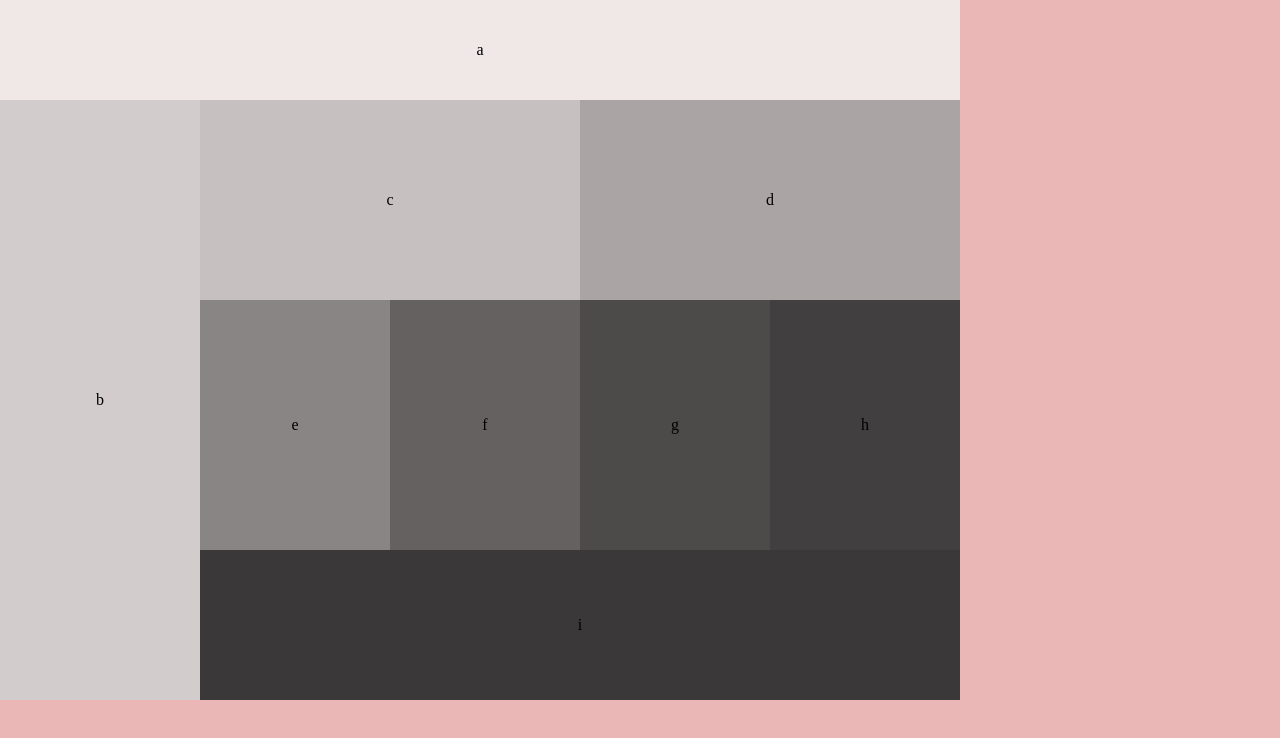
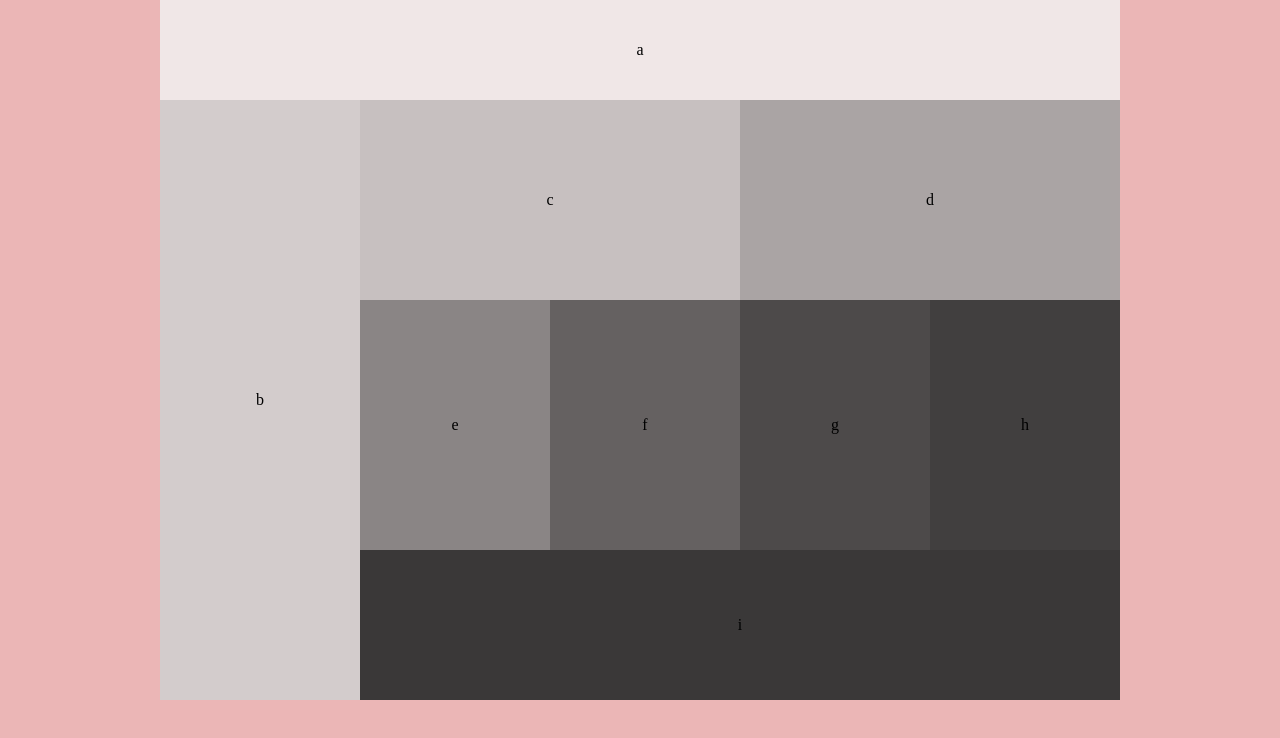
Before and after one commit to SBALDOCK/Code-301-Lab-01, a plain HTML site: page index.html in a window 1280 px wide. Drawn offline with Linux system fonts and the light colour scheme.

Commit message:
centering fix

```diff
--- a/layout.css
+++ b/layout.css
@@ -61,9 +61,12 @@
 @media only screen and (min-width:768px){
 * {
   background-color: rgb(235, 182, 182);
-  width: 960px;
 }
 
+.center{
+  max-width: 960px;
+  margin: auto;
+}
 
 .block{
   align-items: stretch;
```
